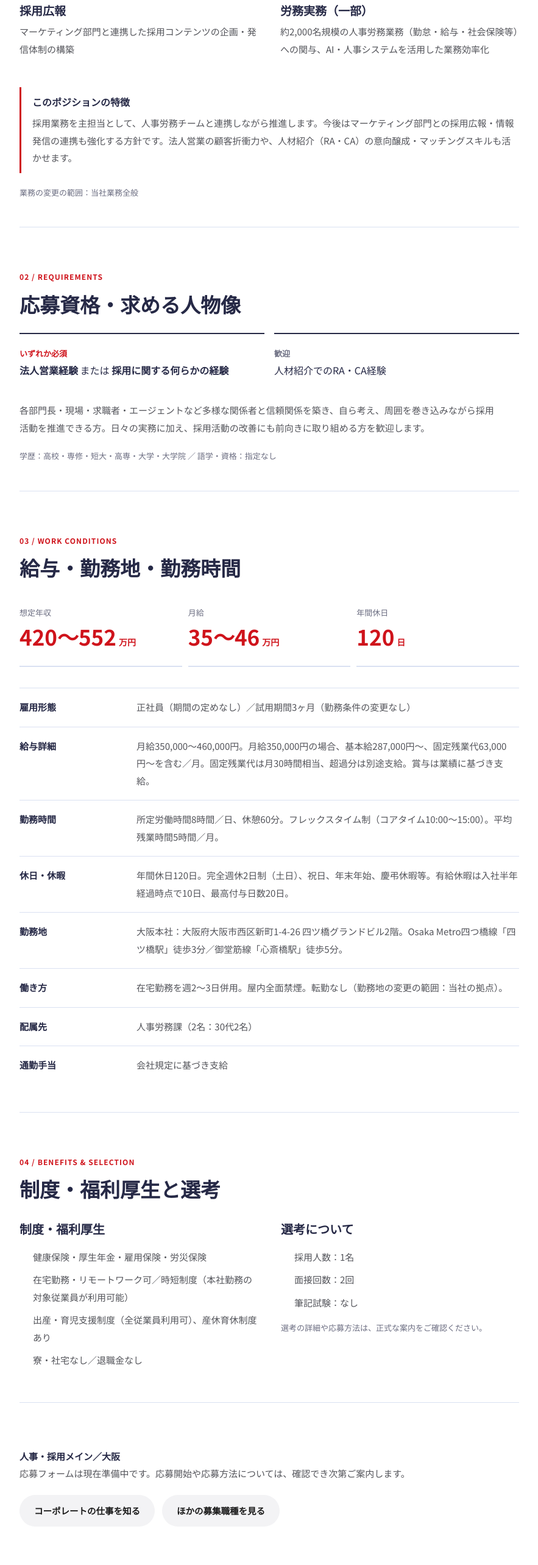
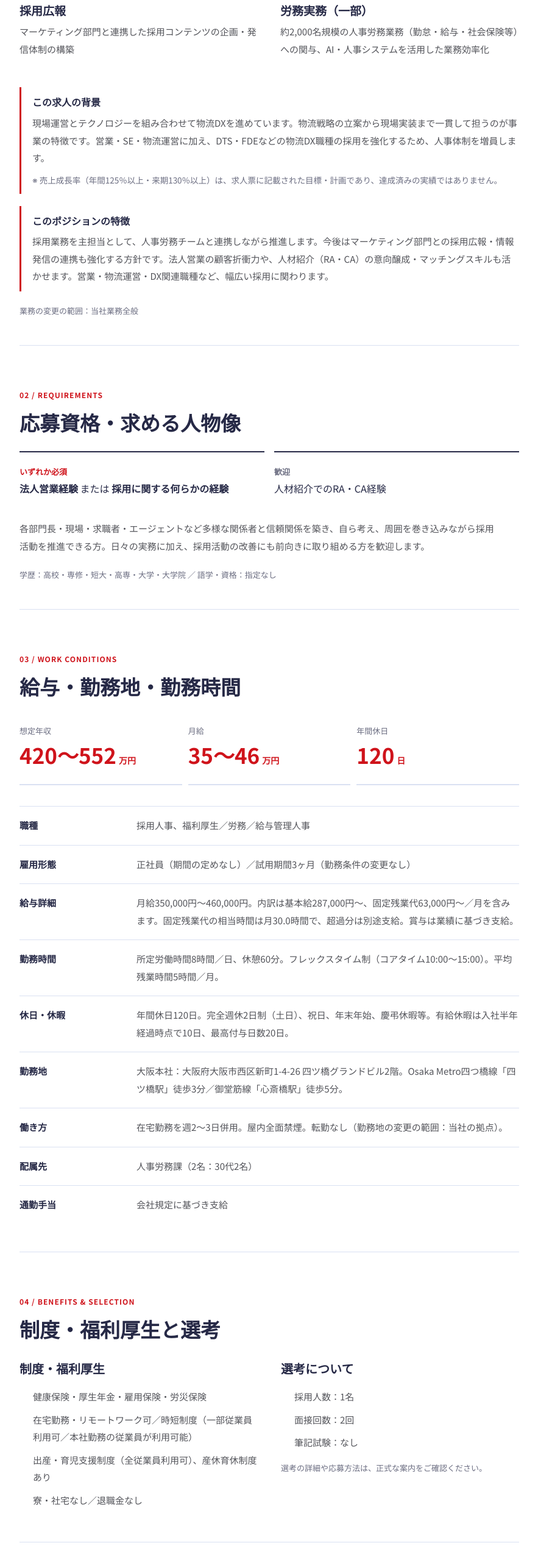
Before and after one commit to kidera-cyber/pal-recruit-design-review, a plain HTML site: page site/jobs/openings/hr/index.html in a window 1280 px wide. Shown: the part 1073-3640 px from the top of the page at 61% size, without its empty margins (42-925 px from the left). Drawn offline with Linux system fonts and the light colour scheme.

Commit message:
人事求人ページを求人票PDFと全項目照合し、不足・表記差を修正
承認済み求人票（全6ページ）と項目単位で照合し、53項目すべて一致させた。
給与内訳・制度の利用条件を求人票の表記へ戻し、職種の正式表記・企業特色・
活かせる経験の記述を補った。成長率は目標である旨を明示。
6ページ目の内部管理情報は掲載せず、応募URLも作成していない。
JOBS一覧と FAQ を詳細ページと整合（募集ラベルは変更なし）。

Co-Authored-By: Claude Opus 5 <noreply@anthropic.com>

```diff
--- a/site/jobs/openings/hr/index.html
+++ b/site/jobs/openings/hr/index.html
@@ -30,7 +30,7 @@
 .hrx-toc{display:flex;flex-wrap:wrap;gap:18px;border-bottom:1px solid #dae1f2;padding:0 0 18px;margin-bottom:38px}.hrx-toc a{font-size:14px;color:#262946;text-decoration:underline;text-underline-offset:5px}
 .hrx .hrx-section{padding:32px 0 45px;border-bottom:1px solid #dae1f2}.hrx .hrx-eyebrow{font-size:12px;font-weight:700;letter-spacing:.09em;color:#cf131b}.hrx .hrx-h{font-size:clamp(24px,3vw,33px);line-height:1.5;color:#262946;margin:10px 0 22px}.hrx-lead--small{font-size:15px}
 .hrx-resps{display:grid;grid-template-columns:repeat(2,minmax(0,1fr));gap:0 36px;margin:25px 0}.hrx-resps>div{border-top:1px solid #dae1f2;padding:19px 0 23px}.hrx-resps span{color:#cf131b;font-size:15px;font-weight:800}.hrx-resps h3{font-size:19px;line-height:1.5;color:#262946;margin:7px 0}.hrx-resps p,.hrx-note p{font-size:15px;line-height:1.9;color:#53545a;margin:0}
-.hrx-note{border-left:3px solid #cf131b;padding:10px 0 10px 18px;margin:20px 0}.hrx-note strong{font-size:16px;color:#262946}.hrx-note p{margin-top:6px}
+.hrx-note{border-left:3px solid #cf131b;padding:10px 0 10px 18px;margin:20px 0}.hrx-goalnote{display:block;margin-top:9px;font-size:13.5px;line-height:1.85;color:#6b6d81}.hrx-note strong{font-size:16px;color:#262946}.hrx-note p{margin-top:6px}
 .hrx-small{font-size:13px;line-height:1.8;color:#6b6d81;margin-top:15px}.hrx-reqs{display:grid;grid-template-columns:repeat(2,minmax(0,1fr));gap:16px;margin:20px 0}.hrx-reqs>div{border-top:2px solid #262946;padding:16px 0}.hrx-reqs p{font-size:16px;line-height:1.8;color:#262946}.hrx-tag{display:inline-block;color:#cf131b;font-size:13px;font-weight:800}.hrx-tag--muted{color:#6b6d81}
 .hrx-kpis{display:grid;grid-template-columns:repeat(3,1fr);gap:10px;margin:22px 0 34px}.hrx-kpis>div{border-bottom:2px solid #dae1f2;padding:14px 0 20px}.hrx-kpis span{display:block;color:#6b6d81;font-size:13px}.hrx-kpis strong{display:block;color:#cf131b;font-size:clamp(22px,3vw,35px);line-height:1.6;white-space:nowrap}.hrx-kpis small{font-size:14px;margin-left:4px}
 .hrx-dl>div{display:grid;grid-template-columns:170px minmax(0,1fr);gap:22px;border-top:1px solid #dae1f2;padding:17px 0}.hrx-dl dt{font-weight:700;color:#262946;font-size:15px}.hrx-dl dd{font-size:15px;color:#53545a;line-height:1.9;margin:0}
@@ -97,7 +97,8 @@
         <div><span>03</span><h3>採用広報</h3><p>マーケティング部門と連携した採用コンテンツの企画・発信体制の構築</p></div>
         <div><span>04</span><h3>労務実務（一部）</h3><p>約2,000名規模の人事労務業務（勤怠・給与・社会保険等）への関与、AI・人事システムを活用した業務効率化</p></div>
       </div>
-      <div class="hrx-note"><strong>このポジションの特徴</strong><p>採用業務を主担当として、人事労務チームと連携しながら推進します。今後はマーケティング部門との採用広報・情報発信の連携も強化する方針です。法人営業の顧客折衝力や、人材紹介（RA・CA）の意向醸成・マッチングスキルも活かせます。</p></div>
+      <div class="hrx-note"><strong>この求人の背景</strong><p>現場運営とテクノロジーを組み合わせて物流DXを進めています。物流戦略の立案から現場実装まで一貫して担うのが事業の特徴です。営業・SE・物流運営に加え、DTS・FDEなどの物流DX職種の採用を強化するため、人事体制を増員します。<span class="hrx-goalnote">※ 売上成長率（年間125％以上・来期130％以上）は、求人票に記載された目標・計画であり、達成済みの実績ではありません。</span></p></div>
+      <div class="hrx-note"><strong>このポジションの特徴</strong><p>採用業務を主担当として、人事労務チームと連携しながら推進します。今後はマーケティング部門との採用広報・情報発信の連携も強化する方針です。法人営業の顧客折衝力や、人材紹介（RA・CA）の意向醸成・マッチングスキルも活かせます。営業・物流運営・DX関連職種など、幅広い採用に関わります。</p></div>
       <p class="hrx-small">業務の変更の範囲：当社業務全般</p>
     </section>
 
@@ -121,8 +122,9 @@
         <div><span>年間休日</span><strong>120<small>日</small></strong></div>
       </div>
       <dl class="hrx-dl">
+        <div><dt>職種</dt><dd>採用人事、福利厚生／労務／給与管理人事</dd></div>
         <div><dt>雇用形態</dt><dd>正社員（期間の定めなし）／試用期間3ヶ月（勤務条件の変更なし）</dd></div>
-        <div><dt>給与詳細</dt><dd>月給350,000〜460,000円。月給350,000円の場合、基本給287,000円〜、固定残業代63,000円〜を含む／月。固定残業代は月30時間相当、超過分は別途支給。賞与は業績に基づき支給。</dd></div>
+        <div><dt>給与詳細</dt><dd>月給350,000円〜460,000円。内訳は基本給287,000円〜、固定残業代63,000円〜／月を含みます。固定残業代の相当時間は月30.0時間で、超過分は別途支給。賞与は業績に基づき支給。</dd></div>
         <div><dt>勤務時間</dt><dd>所定労働時間8時間／日、休憩60分。フレックスタイム制（コアタイム10:00〜15:00）。平均残業時間5時間／月。</dd></div>
         <div><dt>休日・休暇</dt><dd>年間休日120日。完全週休2日制（土日）、祝日、年末年始、慶弔休暇等。有給休暇は入社半年経過時点で10日、最高付与日数20日。</dd></div>
         <div><dt>勤務地</dt><dd>大阪本社：大阪府大阪市西区新町1-4-26 四ツ橋グランドビル2階。Osaka Metro四つ橋線「四ツ橋駅」徒歩3分／御堂筋線「心斎橋駅」徒歩5分。</dd></div>
@@ -138,7 +140,7 @@
       <div class="hrx-pair">
         <div><h3>制度・福利厚生</h3><ul>
           <li>健康保険・厚生年金・雇用保険・労災保険</li>
-          <li>在宅勤務・リモートワーク可／時短制度（本社勤務の対象従業員が利用可能）</li>
+          <li>在宅勤務・リモートワーク可／時短制度（一部従業員利用可／本社勤務の従業員が利用可能）</li>
           <li>出産・育児支援制度（全従業員利用可）、産休育休制度あり</li>
           <li>寮・社宅なし／退職金なし</li>
         </ul></div>
```
Also changed, not shown: site/faq/index.html (+1 -1 lines), site/jobs/index.html (+5 -4 lines).
